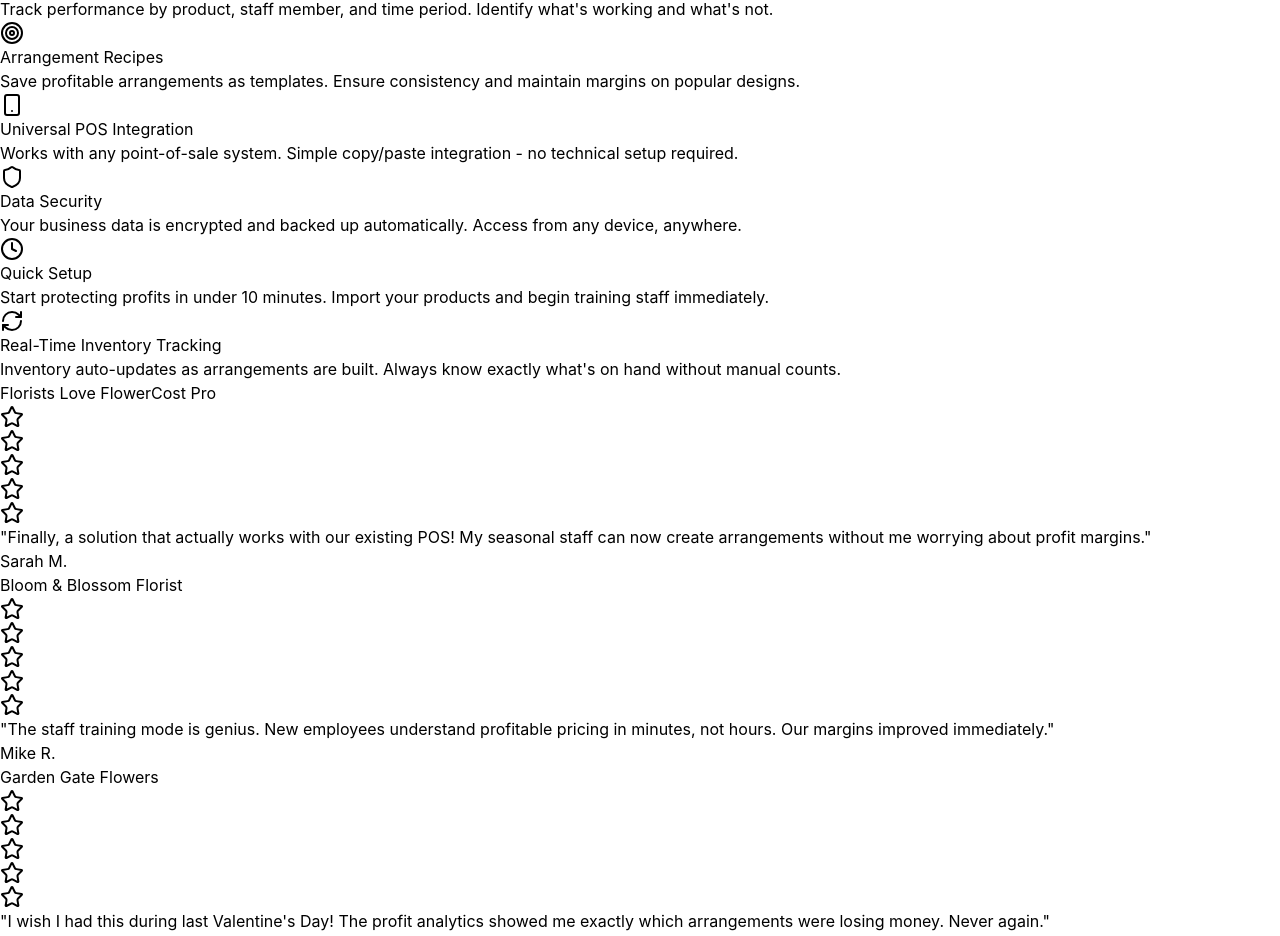
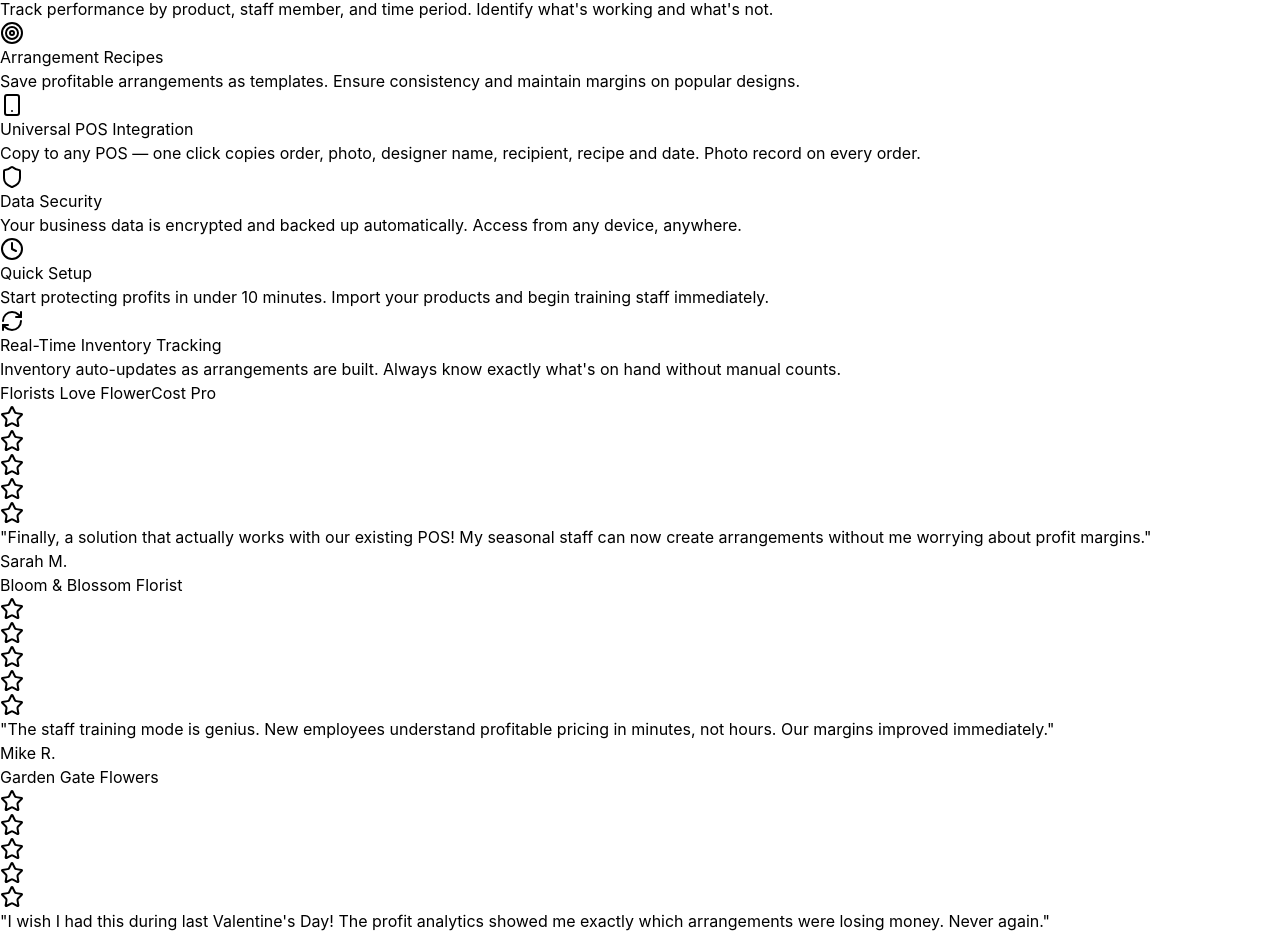
Before and after one commit to FlowerCostPro/flowercostpro-duplicated, a React (Vite) app: page / in a window 1280 px wide. Shown: the part 2443-3379 px from the top of the page. Built offline with nearby package versions, Linux system fonts and the light colour scheme; no server answers.

Commit message:
Update Universal POS card description

```diff
--- a/src/components/LandingPage.tsx
+++ b/src/components/LandingPage.tsx
@@ -388,8 +388,7 @@
               </div>
               <h3 className="text-lg font-bold text-gray-900 mb-2">Universal POS Integration</h3>
               <p className="text-gray-600 text-sm">
-                Works with any point-of-sale system. Simple copy/paste
-                integration - no technical setup required.
+                Copy to any POS — one click copies order, photo, designer name, recipient, recipe and date. Photo record on every order.
               </p>
             </div>
 
```
